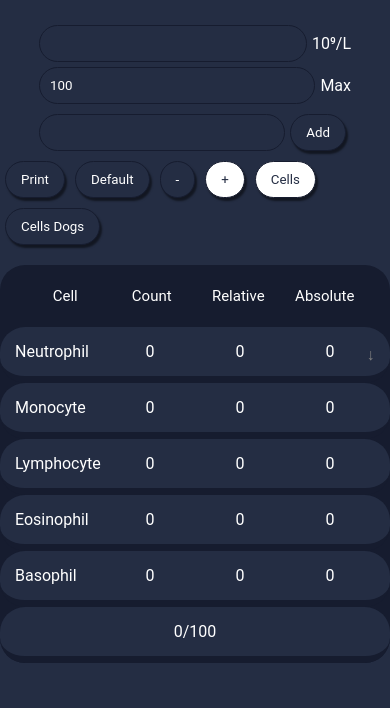
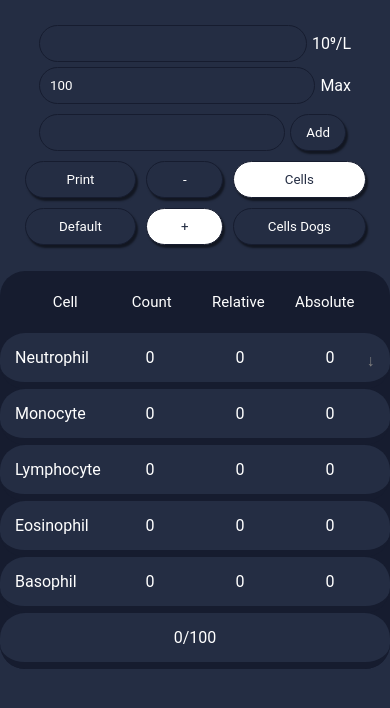
Before and after one commit to tsuker26/wbc-counter, a React (Create React App) app: page / in a window 390 px wide. Shown: the top 708 px of the page. Built offline with nearby package versions, Linux system fonts and the light colour scheme.

Commit message:
fix adaptive

```diff
--- a/src/styles/setting.scss
+++ b/src/styles/setting.scss
@@ -23,7 +23,7 @@
 }
 
 
-@media (max-width: 992px) {
+@media (max-width: 1149px) {
   .setting {
     flex-direction: column;
 
@@ -45,3 +45,12 @@
 
   }
 }
+
+@media(max-width: 428px) {
+  .btn {
+    display: flex;
+    flex-flow: column wrap;
+    width: 90%;
+    height: 100px;
+  }
+}
```
